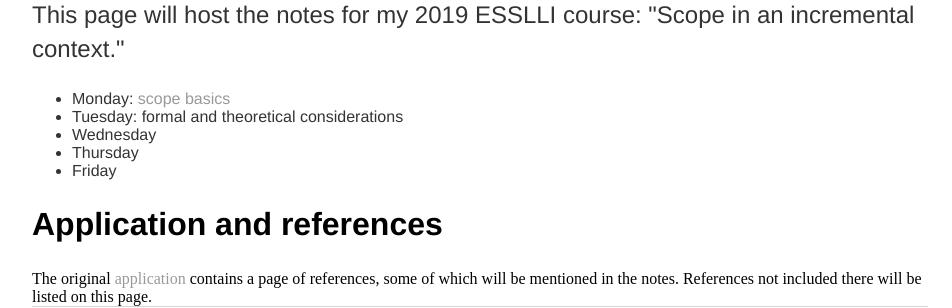
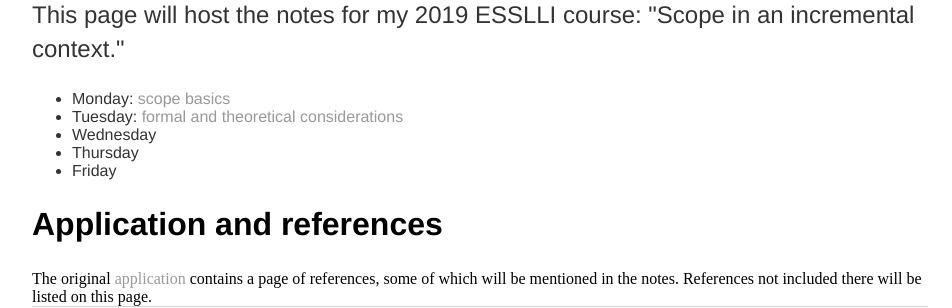
Before and after one commit to asayeed/asayeed.github.io, a Jekyll site: the page built from ESSLLI2019.html, in a window 1280 px wide. Shown: the part 199-507 px from the top of the page, without its empty margins (160-1112 px from the left). Built offline with Jekyll 4.4.1, drawn with Linux system fonts in a browser that asks for light colours; part of the change alters nothing that is shown.

```diff
--- a/ESSLLI2019.html
+++ b/ESSLLI2019.html
@@ -7,7 +7,7 @@ title: Scope in an incremental context
   <p>This page will host the notes for my 2019 ESSLLI course: "Scope in an incremental context."</p>
   <ul>
     <li>Monday: <a href="ESSLLI2019/lecture1.pdf">scope basics</a></li>
-    <li>Tuesday: formal and theoretical considerations</li>
+    <li>Tuesday: <a href="ESSLLI2019/lecture2.pdf">formal and theoretical considerations</a></li>
     <li>Wednesday</li>
     <li>Thursday</li>
     <li>Friday</li>
```
Also changed, not shown: 1 other file.
